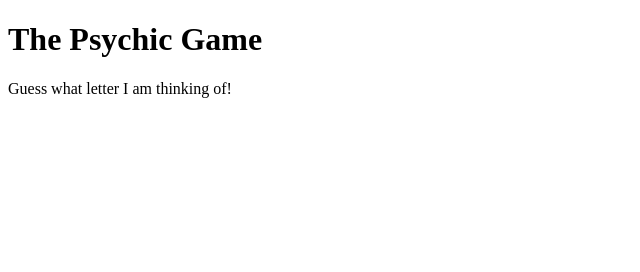
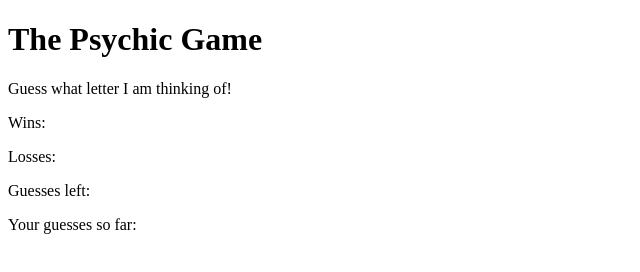
Before and after one commit to hristina-staykova/Psychic-Game, a plain HTML site: page index.html in a window 1280 px wide. Shown: the whole page, without its empty margins (0-640 px from the left). Drawn offline with Linux system fonts and the light colour scheme.

Commit message:
text in body, more variables defined

```diff
--- a/index.html
+++ b/index.html
@@ -11,19 +11,24 @@
 <h1>The Psychic Game</h1>
 <p>Guess what letter I am thinking of!</p>
 
+<p>Wins:</p>
+<p>Losses:</p>
+<p>Guesses left:</p>
+<p>Your guesses so far:</p>
+
 <script>
 
+var wins = 0, losses = 0; attempts = 10;
 var compLetter = ["q", "w", "e", "r", "t", "y", "u", "i", "o", "p", "a", "s", "d", "f", "g", "h", "j", "k", "l", "z", "x", "c", "v", "b", "n", "m"];
 var compChoice = compLetter[Math.floor(Math.random()*compLetter.length)];
 
+console.log(wins, losses, attempts);
 console.log(compChoice);
-console.log(compLetter);
 
 document.onkeyup = function (event) {
     var userInput = event.key.toLowerCase();
     console.log(userInput);
 }
-
 
 
 
```
